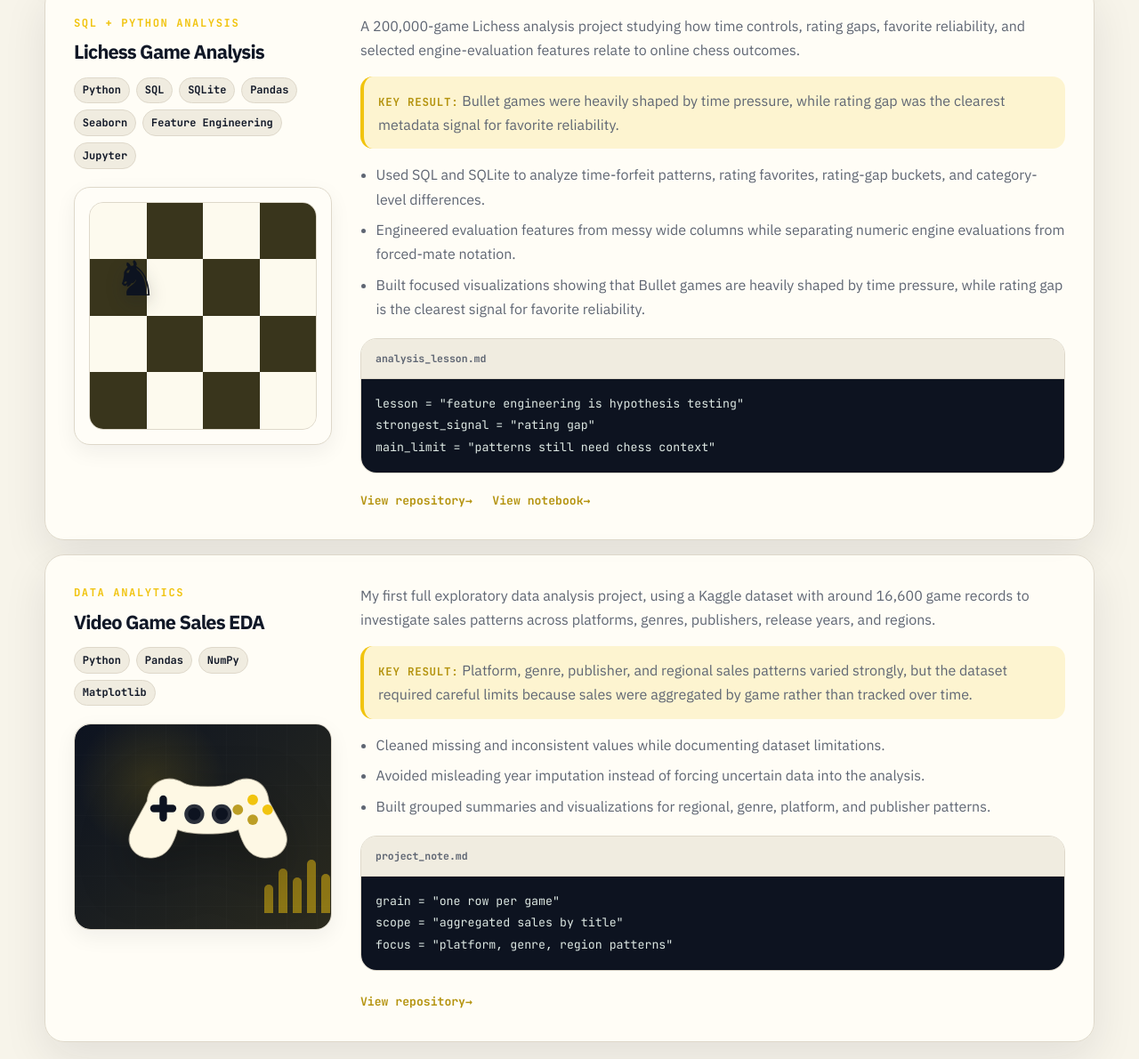
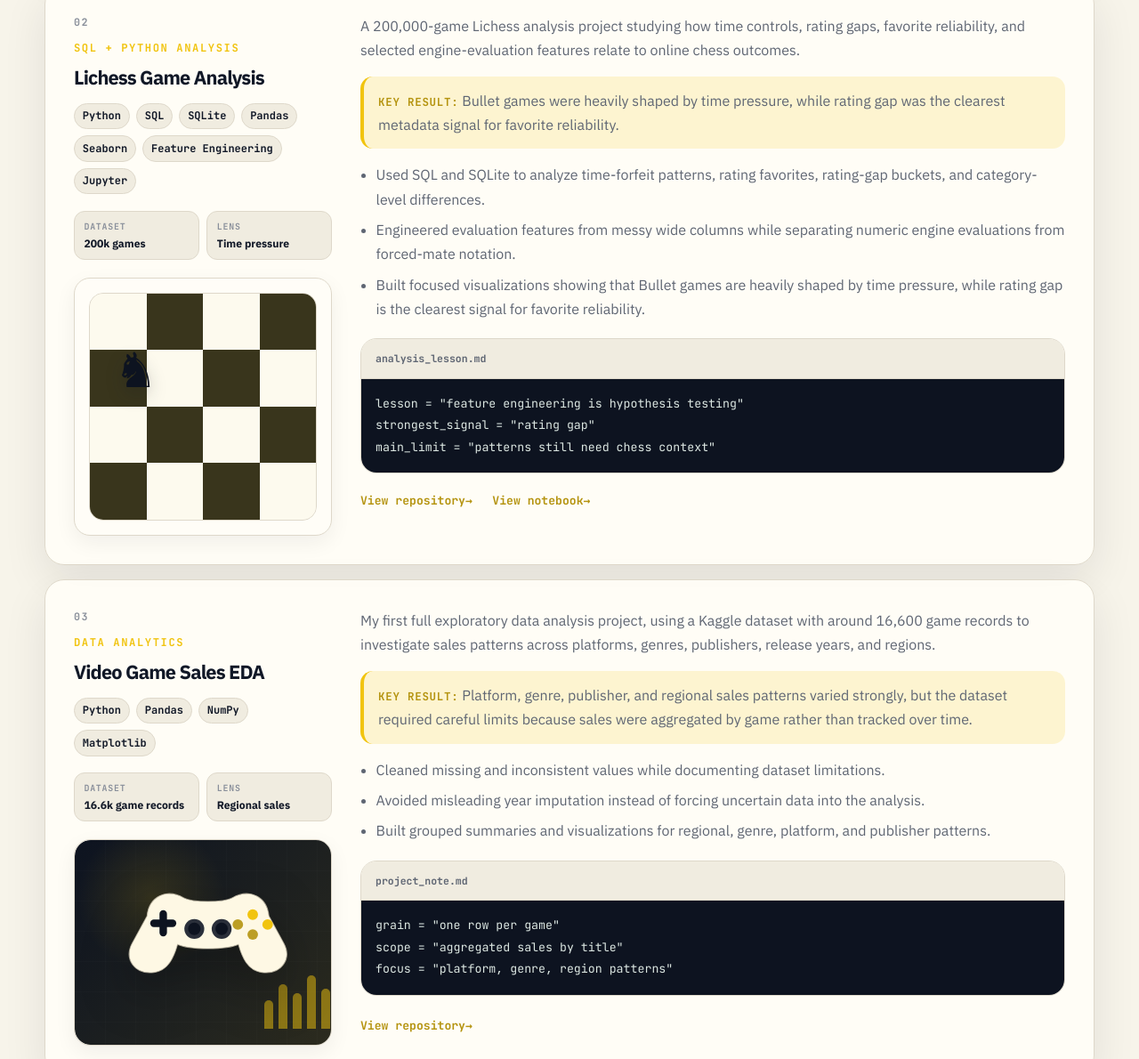
Before and after one commit to hafezomar/hafezomar.github.io, a plain HTML site: page index.html in a window 1280 px wide. Shown: the part 2307-3497 px from the top of the page at 89% size. Drawn offline with Linux system fonts and the light colour scheme.

Commit message:
Polish portfolio v5 project presentation

```diff
--- a/index.html
+++ b/index.html
@@ -152,6 +152,16 @@
                             <span>Seaborn</span>
 							<span>Jupyter</span>
                         </div>
+                        <dl class="project-facts">
+                            <div>
+                                <dt>Dataset</dt>
+                                <dd>Olist commerce</dd>
+                            </div>
+                            <div>
+                                <dt>Lens</dt>
+                                <dd>Delivery + reviews</dd>
+                            </div>
+                        </dl>
                         <a class="project-thumbnail" href="https://github.com/hafezomar/brazilian-ecommerce-analysis" target="_blank" rel="noopener noreferrer" aria-label="Open Brazilian E-Commerce Business Analysis repository">
                             <img src="assets/brazilian-ecommerce-scatterplot.png" alt="Category performance scatterplot from the Brazilian e-commerce analysis project" loading="lazy">
                         </a>
@@ -203,6 +213,16 @@ ORDER BY review_score;</code></pre>
 							<span>Feature Engineering</span>
                             <span>Jupyter</span>
                         </div>
+                        <dl class="project-facts">
+                            <div>
+                                <dt>Dataset</dt>
+                                <dd>200k games</dd>
+                            </div>
+                            <div>
+                                <dt>Lens</dt>
+                                <dd>Time pressure</dd>
+                            </div>
+                        </dl>
                         <a class="project-thumbnail chess-thumbnail" href="https://github.com/hafezomar/lichess-game-analysis" target="_blank" rel="noopener noreferrer" aria-label="Open Lichess Game Analysis repository">
                             <div class="chess-board-preview" aria-hidden="true">
                                 <span class="chess-square chess-light"></span>
@@ -265,6 +285,16 @@ main_limit = "patterns still need chess context"</code></pre>
 							<span>NumPy</span>
 							<span>Matplotlib</span>
 						</div>
+                        <dl class="project-facts">
+                            <div>
+                                <dt>Dataset</dt>
+                                <dd>16.6k game records</dd>
+                            </div>
+                            <div>
+                                <dt>Lens</dt>
+                                <dd>Regional sales</dd>
+                            </div>
+                        </dl>
 
 						<a class="project-thumbnail game-thumbnail" href="https://github.com/hafezomar/video-game-sales-eda" target="_blank" rel="noopener noreferrer" aria-label="Open Video Game Sales EDA repository">
 							<div class="game-controller-preview" aria-hidden="true">
@@ -317,33 +347,6 @@ focus = "platform, genre, region patterns"</code></pre>
                         <a class="text-link" href="https://github.com/hafezomar/video-game-sales-eda" target="_blank" rel="noopener noreferrer">
                             View repository <span aria-hidden="true">→</span>
                         </a>
-                    </div>
-                </article>
-
-                <article class="work-item reveal moved-project">
-                    <div class="work-meta">
-                        <p class="project-label">Academic project</p>
-                        <h3>Vertex School Website</h3>
-                        <div class="tag-row" aria-label="Tools used">
-                            <span>HTML</span>
-                            <span>CSS</span>
-                            <span>JavaScript</span>
-                        </div>
-                    </div>
-                    <div class="work-body">
-                        <p>
-                            A responsive static website for a fictional school, created as an academic group final project.
-                            I was mainly responsible for structure, styling, and JavaScript interaction.
-                        </p>
-                        <p class="featured-result">
-                            <strong>Key result:</strong> Built a responsive static website with structured sections, navigation, gallery content, contact links, and simple JavaScript interactions.
-                        </p>
-                        <ul>
-                            <li>Built a multi-section layout with navigation, gallery, contact content, and social links.</li>
-                            <li>Added responsive layout rules, hover effects, and basic form feedback.</li>
-                            <li>Kept the project simple, readable, and deployable as a static site.</li>
-                        </ul>
-                        <p class="small-note"><span class="status-dot" aria-hidden="true"></span> Project files available upon request</p>
                     </div>
                 </article>
             </div>
--- a/style.css
+++ b/style.css
@@ -1561,7 +1561,6 @@ body.dark-mode .chess-piece {
     }
 }
 
-.moved-project,
 .now-section {
     display: none;
 }
@@ -1636,3 +1635,73 @@ body.dark-mode .chess-piece {
         grid-template-columns: 1fr;
     }
 }
+
+/* Project scan polish */
+.work-list {
+    counter-reset: portfolio-project;
+}
+
+.work-item {
+    position: relative;
+    counter-increment: portfolio-project;
+    transition: transform var(--transition), border-color var(--transition), box-shadow var(--transition);
+}
+
+.work-item:hover {
+    transform: translateY(-3px);
+    border-color: var(--border-strong);
+    box-shadow: 0 22px 54px rgba(17, 24, 39, 0.12);
+}
+
+.work-meta::before {
+    content: "0" counter(portfolio-project);
+    display: block;
+    margin-bottom: 0.55rem;
+    color: var(--text-faint);
+    font-family: var(--font-tech);
+    font-size: 0.73rem;
+    font-weight: 800;
+    letter-spacing: 0.12em;
+}
+
+.project-facts {
+    display: grid;
+    grid-template-columns: repeat(2, minmax(0, 1fr));
+    gap: 0.55rem;
+    margin: 1.15rem 0 0;
+}
+
+.project-facts div {
+    min-width: 0;
+    padding: 0.58rem 0.65rem;
+    border: 1px solid var(--border);
+    border-radius: 12px;
+    background: var(--surface-soft);
+}
+
+.project-facts dt {
+    color: var(--text-faint);
+    font-family: var(--font-tech);
+    font-size: 0.62rem;
+    font-weight: 800;
+    letter-spacing: 0.08em;
+    text-transform: uppercase;
+}
+
+.project-facts dd {
+    margin: 0.12rem 0 0;
+    color: var(--text);
+    font-size: 0.76rem;
+    font-weight: 700;
+    line-height: 1.3;
+}
+
+body.dark-mode .work-item:hover {
+    box-shadow: 0 22px 54px rgba(0, 0, 0, 0.34);
+}
+
+@media (max-width: 900px) {
+    .work-item:hover {
+        transform: none;
+    }
+}
```
Also changed, not shown: README.md.
